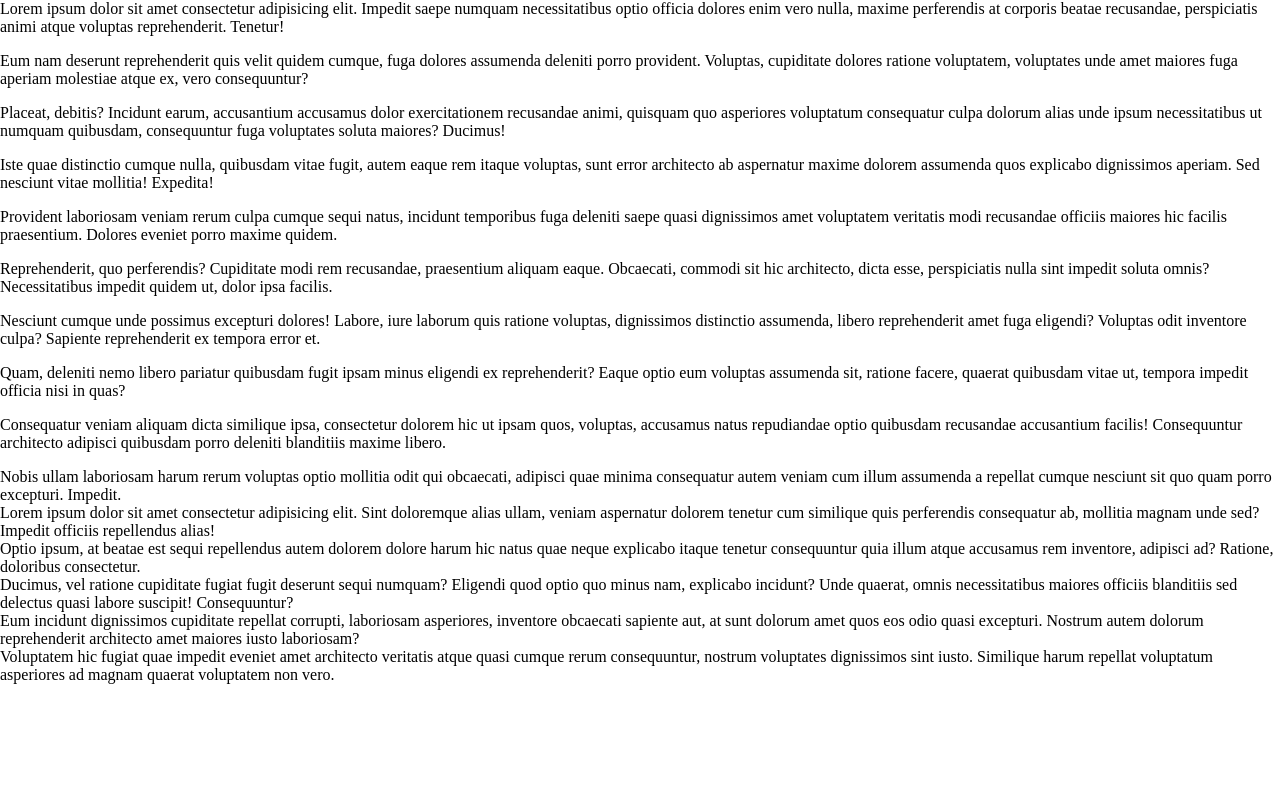
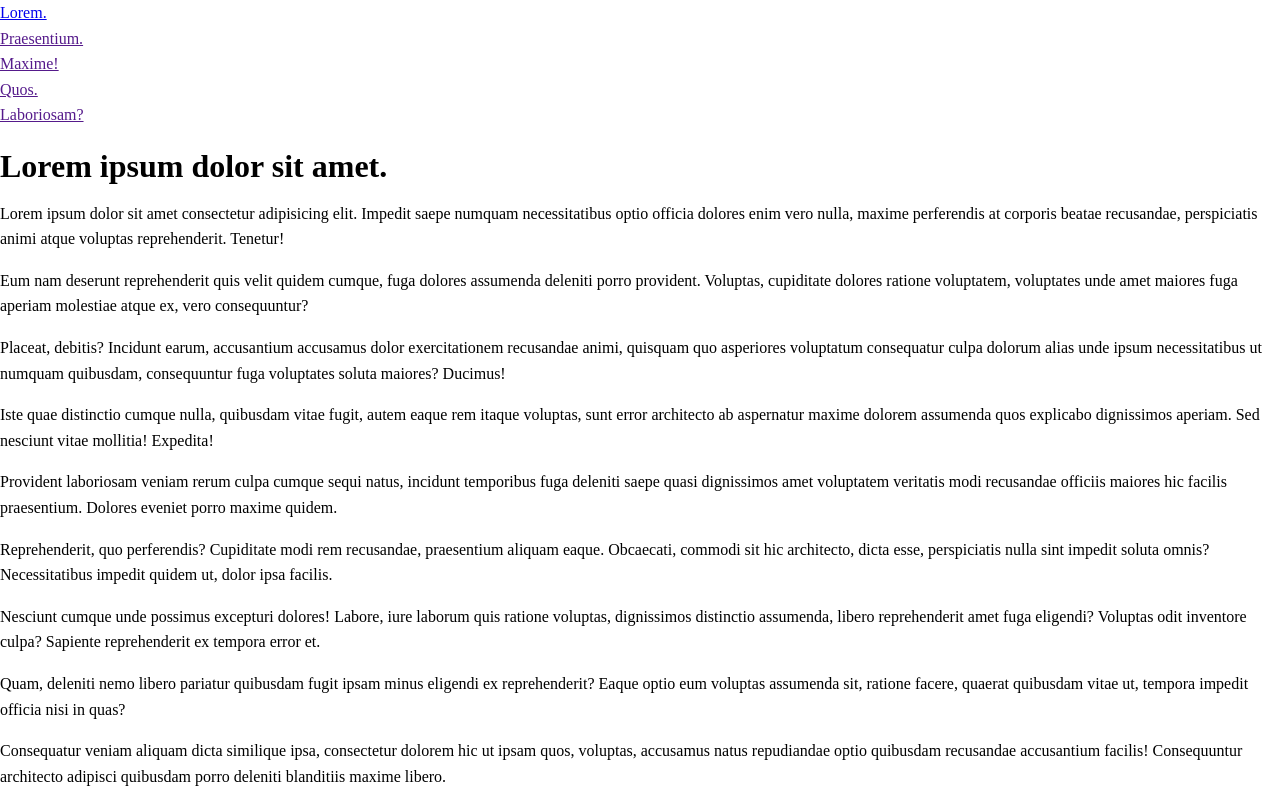
Before and after one commit to sergiomoreiraf/personal-lab, a plain HTML site: page css-reset/index.html in a window 1280 px wide. Shown: the top 800 px of the page. Drawn offline with Linux system fonts and the light colour scheme.

Commit message:
v1 css reset

```diff
--- a/css-reset/index.html
+++ b/css-reset/index.html
@@ -6,7 +6,17 @@
     <link rel="stylesheet" href="reset.css" />
     <title>Document</title>
   </head>
+  <nav>
+    <ul class="nav-list">
+      <li><a href="#title">Lorem.</a></li>
+      <li><a href="">Praesentium.</a></li>
+      <li><a href="">Maxime!</a></li>
+      <li><a href="">Quos.</a></li>
+      <li><a href="">Laboriosam?</a></li>
+    </ul>
+  </nav>
   <body>
+    <h1 id="title">Lorem ipsum dolor sit amet.</h1>
     <p>
       Lorem ipsum dolor sit amet consectetur adipisicing elit. Impedit saepe
       numquam necessitatibus optio officia dolores enim vero nulla, maxime
--- a/css-reset/reset.css
+++ b/css-reset/reset.css
@@ -12,8 +12,20 @@
     /* color-scheme: light dark; */
   }
 
+  :target {
+    scroll-margin-block: 4rlh;
+  }
+
+  @media (prefers-reduced-motion: no-preference) {
+    html {
+      scroll-behavior: smooth;
+    }
+  }
+
   body {
     margin: 0;
+    min-height: 100vh;
+    line-height: 1.6;
   }
 
   :first-child {
@@ -37,4 +49,49 @@
     margin: 0;
     padding: 0;
   }
+
+  h1,
+  h2,
+  h3,
+  h4,
+  button,
+  input,
+  label {
+    line-height: 1.1;
+  }
+
+  h1,
+  h2,
+  h3,
+  h4 {
+    text-wrap: balance;
+  }
+
+  p,
+  li,
+  figcaption {
+    text-wrap: pretty;
+  }
+
+  img,
+  picture {
+    max-width: 100%;
+    display: block;
+  }
+
+  input,
+  button,
+  textarea,
+  select {
+    font-family: inherit;
+    font-size: inherit;
+  }
+
+  textarea:not([rows]) {
+    min-height: 10em;
+  }
+
+  button:not(:disabled) {
+    cursor: pointer;
+  }
 }
```
